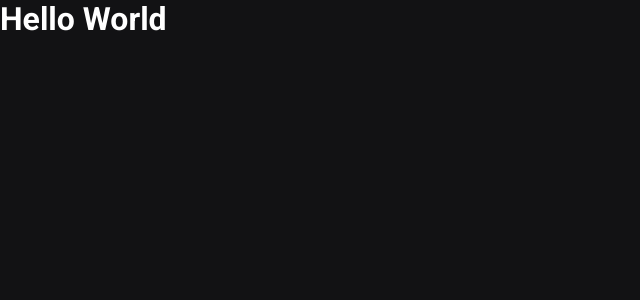
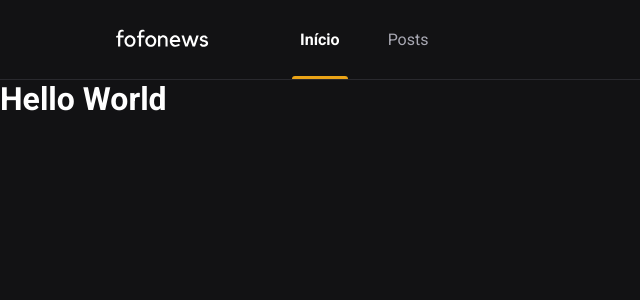
Before and after one commit to linferreira/fofonews, a Next.js app: page / in a window 1280 px wide. Shown: the top 300 px of the page, without its empty margins (0-640 px from the left). Built offline with nearby package versions, Linux system fonts and the light colour scheme.

Commit message:
feat: create Header component

```diff
--- a/src/pages/_app.tsx
+++ b/src/pages/_app.tsx
@@ -1,8 +1,14 @@
 import { AppProps } from "next/app";
 import "../styles/global.scss";
+import { Header } from "./components/Header";
 
 function MyApp({ Component, pageProps }: AppProps) {
-  return <Component {...pageProps} />;
+  return (
+    <>
+      <Header />
+      <Component {...pageProps} />
+    </>
+  );
 }
 
 export default MyApp;
--- /dev/null
+++ b/src/pages/components/Header/index.tsx
@@ -0,0 +1,16 @@
+import styles from "./styles.module.scss";
+
+export function Header() {
+  return (
+    <header className={styles["header-container"]}>
+      <div className={styles["header-content"]}>
+        <img src="/images/logo.svg" alt="logo fofonews" />
+
+        <nav>
+          <a className={styles.active}>Início</a>
+          <a>Posts</a>
+        </nav>
+      </div>
+    </header>
+  );
+}
--- /dev/null
+++ b/src/pages/components/Header/styles.module.scss
@@ -0,0 +1,53 @@
+.header-container {
+  border-bottom: 1px solid var(--gray-800);
+  height: 5rem;
+}
+
+.header-content {
+  align-items: center;
+  display: flex;
+  height: 5rem;
+  margin: 0 auto;
+  max-width: 1120px;
+  padding: 0 2rem;
+
+  nav {
+    margin-left: 5rem;
+    height: 5rem;
+
+    a {
+      color: var(--gray-300);
+      display: inline-block;
+      height: 5rem;
+      line-height: 5rem;
+      padding: 0 0.5rem;
+      position: relative;
+
+      transition: color 2s;
+
+      & + a {
+        margin-left: 2rem;
+      }
+
+      &:hover {
+        color: var(--white);
+      }
+
+      &.active {
+        color: var(--white);
+        font-weight: bold;
+      }
+
+      &.active::after {
+        background: var(--yellow);
+        border-radius: 3px 3px 0 0;
+        bottom: 1px;
+        content: "";
+        height: 3px;
+        left: 0;
+        position: absolute;
+        width: 100%;
+      }
+    }
+  }
+}
```
